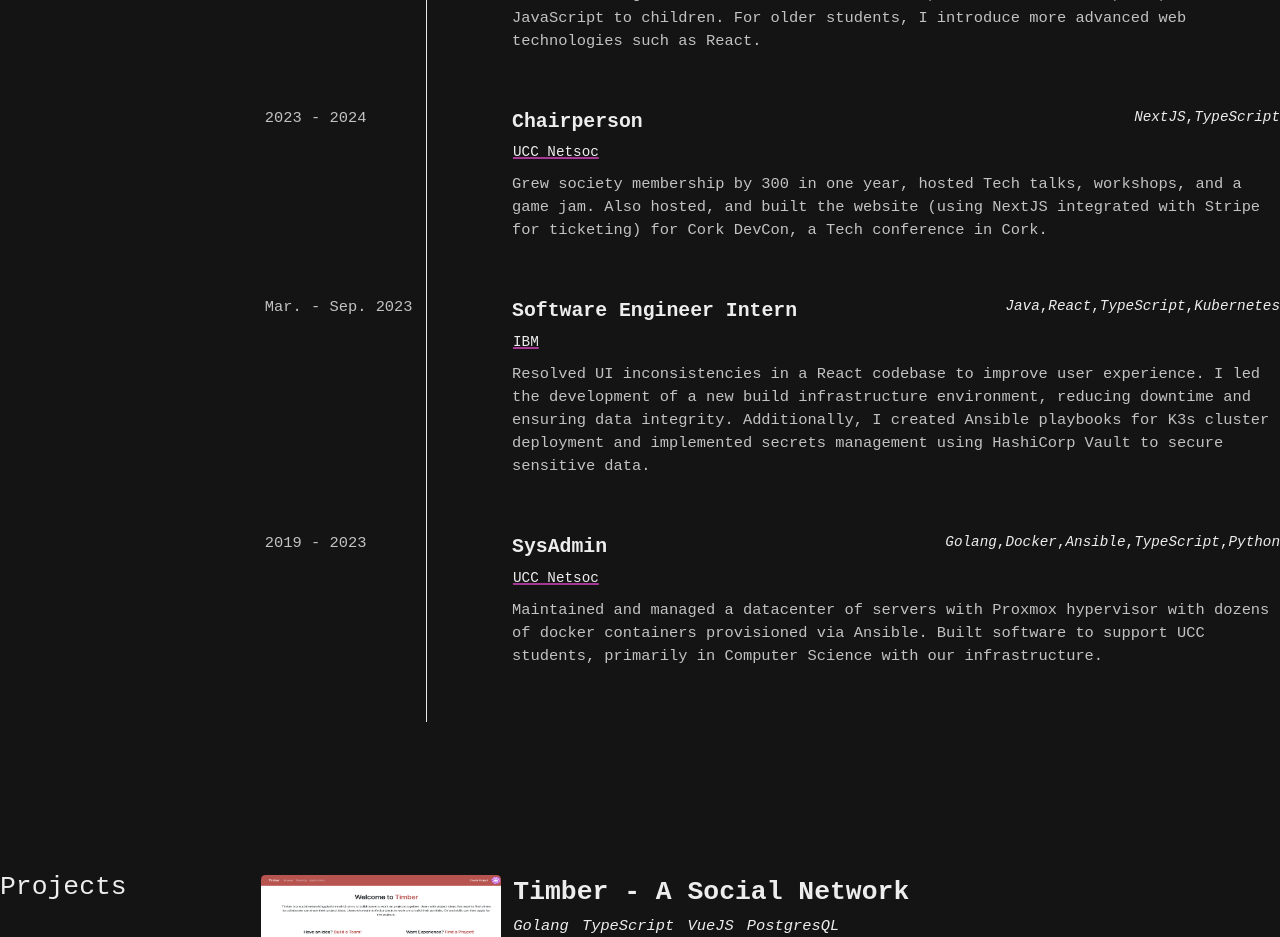
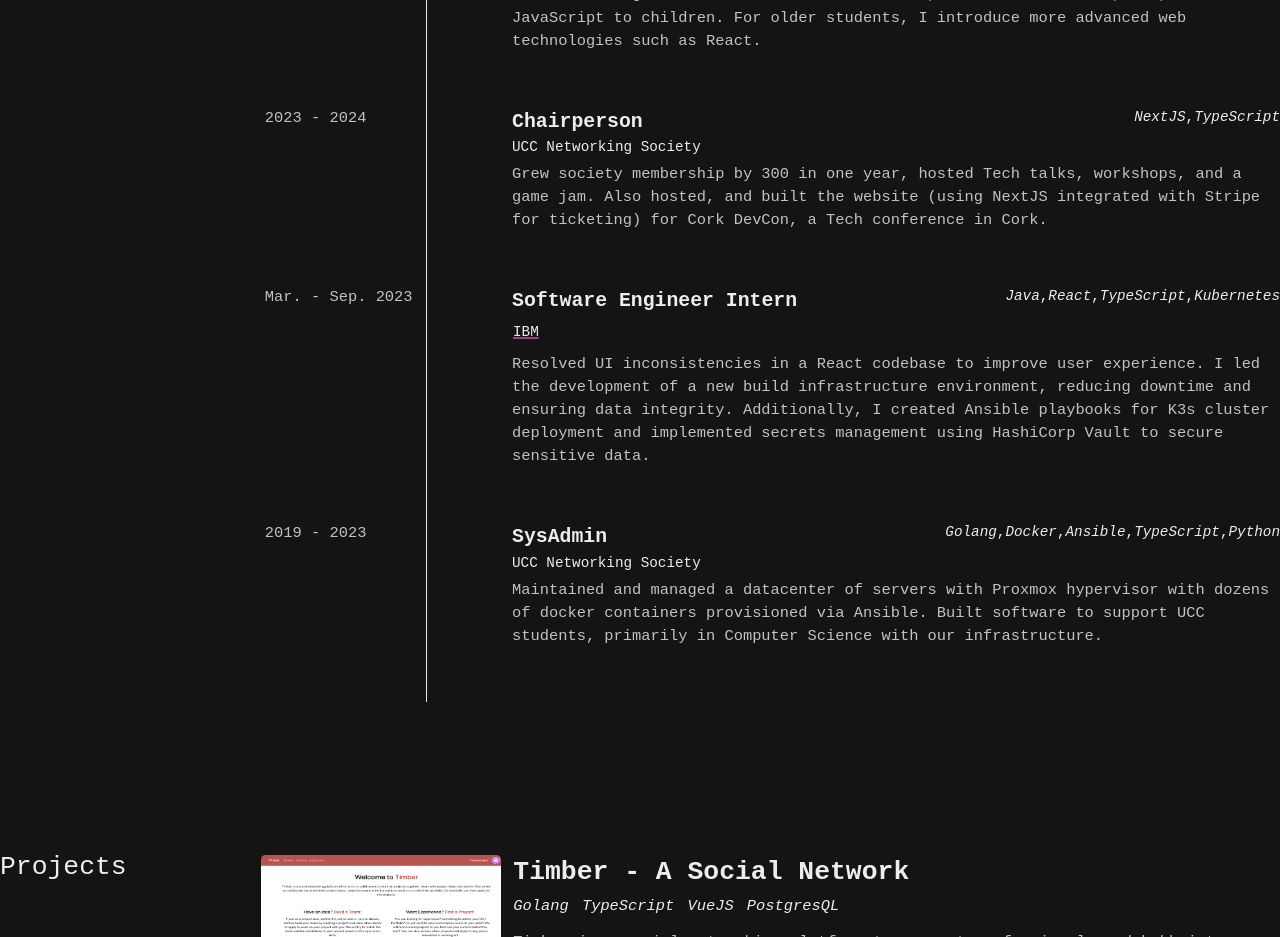
Before and after one commit to gal/galligan.dev, a Next.js app: page / in a window 1280 px wide. Shown: the part 800-1737 px from the top of the page. Built offline with nearby package versions, Linux system fonts and the light colour scheme.

Commit message:
remove netsoc.co link

```diff
--- a/app/page.tsx
+++ b/app/page.tsx
@@ -78,8 +78,7 @@ export default function Home() {
     },
     {
       role: "Chairperson",
-      company: "UCC Netsoc",
-      url: "https://netsoc.co/rk",
+      company: "UCC Networking Society",
       years: "2023 - 2024",
       stack: ["NextJS", "TypeScript"],
       text: "Grew society membership by 300 in one year, hosted Tech talks, workshops, and a game jam. Also hosted, and built the website (using NextJS integrated with Stripe for ticketing) for Cork DevCon, a Tech conference in Cork.",
@@ -94,8 +93,7 @@ export default function Home() {
     },
     {
       role: "SysAdmin",
-      company: "UCC Netsoc",
-      url: "https://netsoc.co/rk",
+      company: "UCC Networking Society",
       years: "2019 - 2023",
       stack: ["Golang", "Docker", "Ansible", "TypeScript", "Python"],
       text: "Maintained and managed a datacenter of servers with Proxmox hypervisor with dozens of docker containers provisioned via Ansible. Built software to support UCC students, primarily in Computer Science with our infrastructure.",
```
